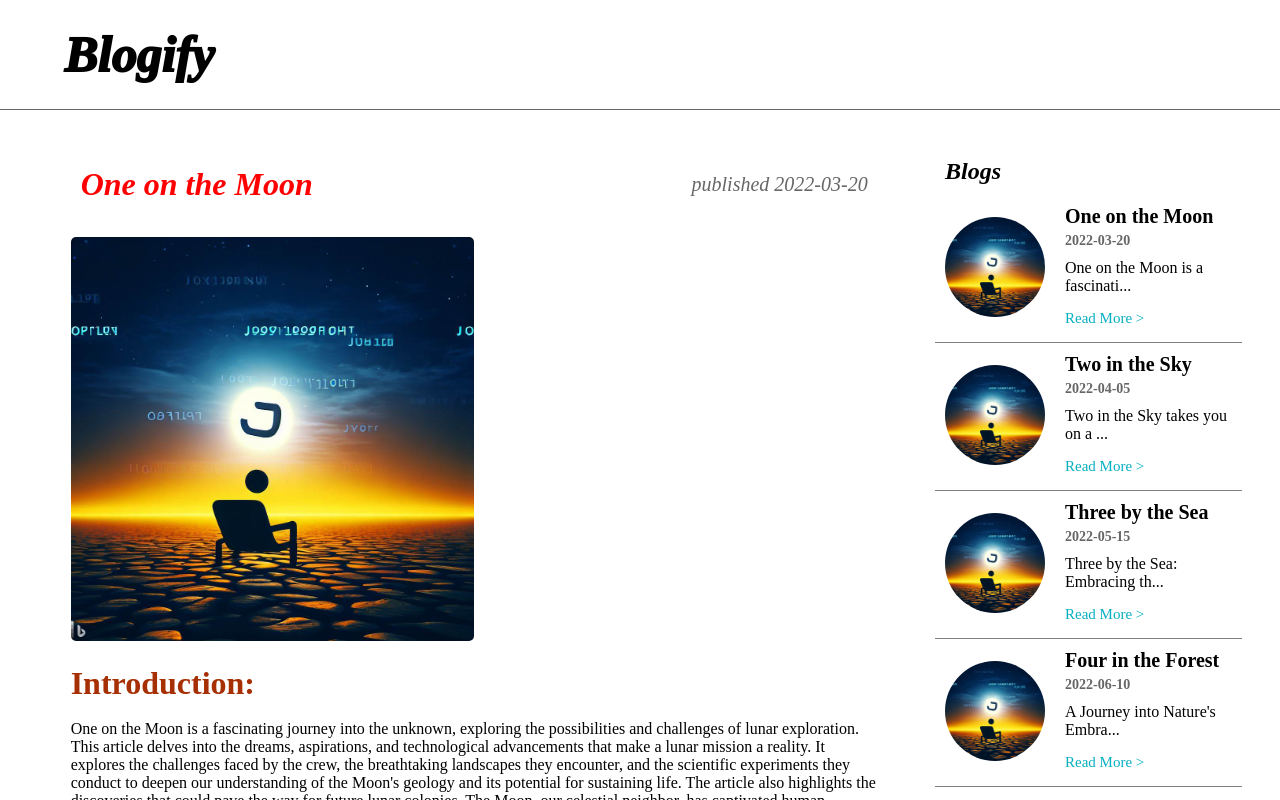
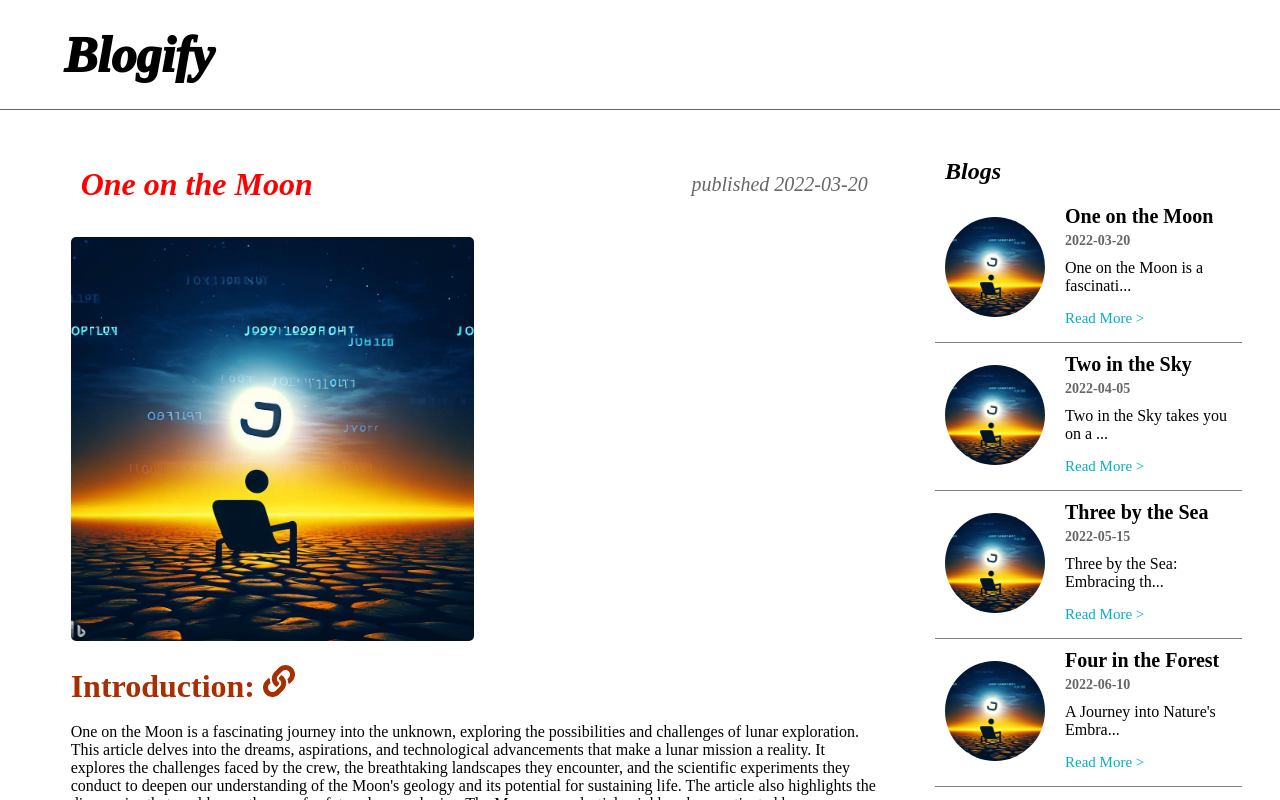
Before and after one commit to queensk/blogify, a React (Vite) app: page / in a window 1280 px wide. Shown: the top 800 px of the page. Built offline with nearby package versions, Linux system fonts and the light colour scheme.

Commit message:
blog tittle link icon

```diff
--- a/src/components/blog.jsx
+++ b/src/components/blog.jsx
@@ -1,4 +1,5 @@
 import React from "react";
+import { FaLink } from "react-icons/fa";
 
 export default function Blog({ title, date, image, article }) {
   const paragraphs = article.split("\n");
@@ -15,6 +16,9 @@ export default function Blog({ title, date, image, article }) {
             {paragraph.length < 50 && (
               <h1 className="blog-tittle-color" key={index}>
                 {paragraph}
+                <span className="blog-tittle-icon">
+                  <FaLink />
+                </span>
               </h1>
             )}
             {paragraph.length > 50 && <p key={index}>{paragraph}</p>}
```
